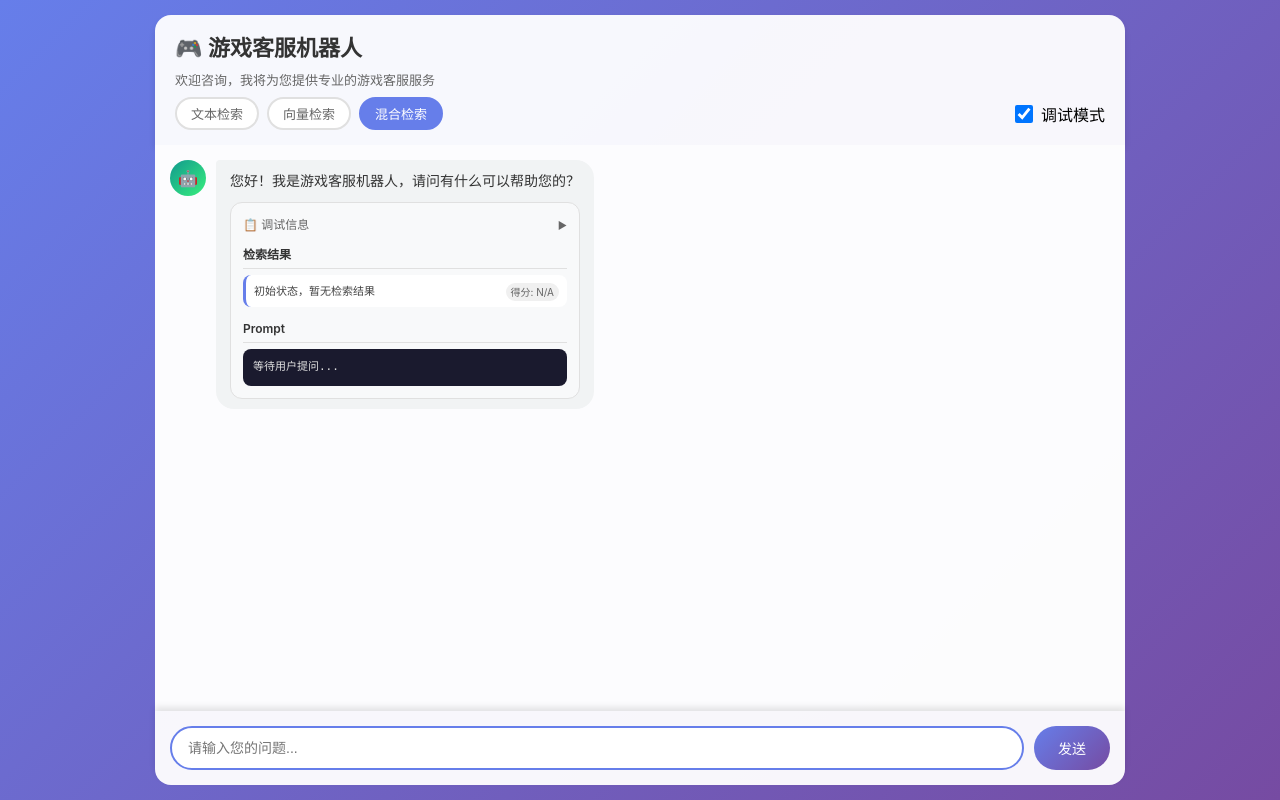
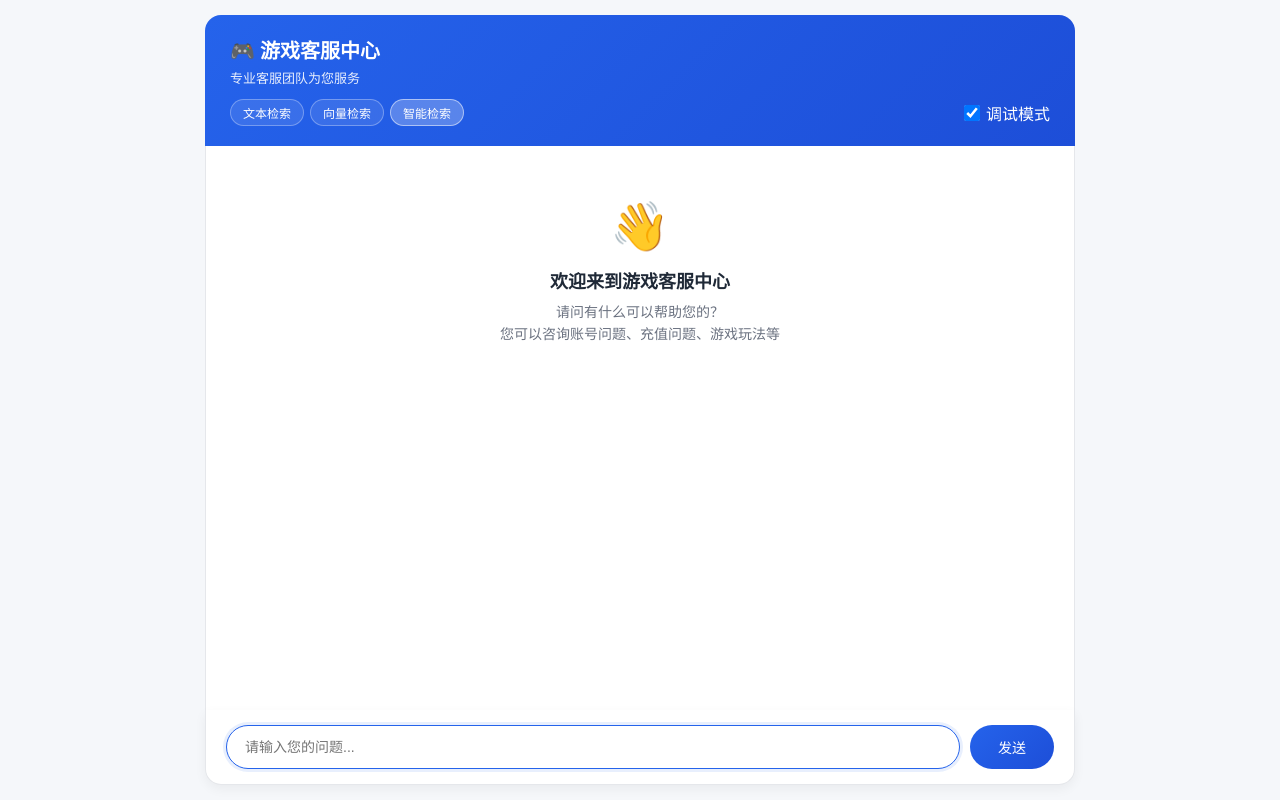
Before and after one commit to liuzheshi1991/game-cs-bot, a Flask app: page / in a window 1280 px wide. Run offline with Flask 3, Linux system fonts and the light colour scheme.

Commit message:
修改UI界面：去除AI元素，改为传统客服风格

```diff
--- a/templates/chat.html
+++ b/templates/chat.html
@@ -3,18 +3,18 @@
 <head>
     <meta charset="UTF-8">
     <meta name="viewport" content="width=device-width, initial-scale=1.0">
-    <title>游戏客服机器人 - 调试模式</title>
+    <title>游戏客服中心</title>
     <style>
         * { margin: 0; padding: 0; box-sizing: border-box; }
 
         body {
             font-family: -apple-system, BlinkMacSystemFont, 'Segoe UI', Roboto, sans-serif;
-            background: linear-gradient(135deg, #667eea 0%, #764ba2 100%);
+            background: #f5f7fa;
             min-height: 100vh;
         }
 
         .chat-container {
-            max-width: 1000px;
+            max-width: 900px;
             margin: 0 auto;
             padding: 15px;
             display: flex;
@@ -23,80 +23,80 @@
         }
 
         .chat-header {
-            background: rgba(255,255,255,0.95);
+            background: linear-gradient(135deg, #2563eb 0%, #1d4ed8 100%);
             border-radius: 16px 16px 0 0;
-            padding: 15px 20px;
-            box-shadow: 0 4px 6px rgba(0,0,0,0.1);
+            padding: 20px 25px;
+            color: white;
         }
 
         .chat-header h1 {
-            color: #333;
-            font-size: 22px;
+            font-size: 20px;
             font-weight: 600;
-            margin-bottom: 8px;
+            margin-bottom: 4px;
         }
 
         .chat-header p {
-            color: #666;
             font-size: 13px;
+            opacity: 0.9;
         }
 
         .header-row {
             display: flex;
             justify-content: space-between;
             align-items: center;
-            margin-top: 8px;
+            margin-top: 12px;
         }
 
         .mode-selector {
             display: flex;
-            gap: 8px;
+            gap: 6px;
         }
 
         .mode-btn {
-            padding: 5px 14px;
-            border: 2px solid #e0e0e0;
-            border-radius: 18px;
-            background: white;
-            color: #666;
+            padding: 4px 12px;
+            border: 1px solid rgba(255,255,255,0.3);
+            border-radius: 16px;
+            background: rgba(255,255,255,0.1);
+            color: white;
             cursor: pointer;
-            font-size: 13px;
+            font-size: 12px;
             transition: all 0.2s ease;
         }
 
         .mode-btn.active {
-            border-color: #667eea;
-            background: #667eea;
-            color: white;
+            background: rgba(255,255,255,0.25);
+            border-color: rgba(255,255,255,0.5);
         }
 
         .debug-toggle {
             display: flex;
             align-items: center;
-            gap: 8px;
+            gap: 6px;
             cursor: pointer;
         }
 
         .debug-toggle input[type="checkbox"] {
-            width: 18px;
-            height: 18px;
+            width: 16px;
+            height: 16px;
             cursor: pointer;
         }
 
         .debug-toggle label {
-            font-size: 13px;
-            color: #666;
+            font-size: 12px;
+            color: rgba(255,255,255,0.8);
             cursor: pointer;
         }
 
         .chat-messages {
             flex: 1;
             overflow-y: auto;
-            background: rgba(255,255,255,0.98);
-            padding: 15px;
+            background: white;
+            padding: 20px;
             display: flex;
             flex-direction: column;
-            gap: 12px;
+            gap: 15px;
+            border-left: 1px solid #e5e7eb;
+            border-right: 1px solid #e5e7eb;
         }
 
         .message {
@@ -114,8 +114,8 @@
         .message.bot { justify-content: flex-start; }
 
         .avatar {
-            width: 36px;
-            height: 36px;
+            width: 32px;
+            height: 32px;
             border-radius: 50%;
             display: flex;
             align-items: center;
@@ -124,57 +124,57 @@
         }
 
         .user .avatar {
-            background: linear-gradient(135deg, #667eea 0%, #764ba2 100%);
+            background: #2563eb;
             color: white;
-            font-weight: bold;
+            font-size: 12px;
+            font-weight: 500;
+        }
+
+        .bot .avatar {
+            background: #10b981;
+            color: white;
             font-size: 14px;
         }
 
-        .bot .avatar {
-            background: linear-gradient(135deg, #11998e 0%, #38ef7d 100%);
-            color: white;
-            font-size: 16px;
-        }
-
         .message-content {
-            max-width: 75%;
-            padding: 10px 14px;
+            max-width: 70%;
+            padding: 12px 16px;
             border-radius: 18px;
             line-height: 1.6;
             font-size: 14px;
         }
 
         .user .message-content {
-            background: linear-gradient(135deg, #667eea 0%, #764ba2 100%);
+            background: #2563eb;
             color: white;
             border-radius: 18px 4px 18px 18px;
         }
 
         .bot .message-content {
-            background: #f1f3f4;
-            color: #333;
+            background: #f3f4f6;
+            color: #374151;
             border-radius: 4px 18px 18px 18px;
         }
 
         .retrieval-badge {
             display: inline-block;
             padding: 2px 8px;
-            background: #e8f5e9;
-            color: #2e7d32;
+            background: #dcfce7;
+            color: #166534;
             border-radius: 8px;
             font-size: 11px;
-            margin-bottom: 6px;
+            margin-bottom: 8px;
         }
 
         .suggested-questions {
-            margin-top: 8px;
-            padding-top: 8px;
-            border-top: 1px solid #e0e0e0;
+            margin-top: 10px;
+            padding-top: 10px;
+            border-top: 1px solid #e5e7eb;
         }
 
         .suggested-questions p {
             font-size: 11px;
-            color: #888;
+            color: #6b7280;
             margin-bottom: 6px;
         }
 
@@ -185,27 +185,27 @@
         }
 
         .suggested-tag {
-            padding: 3px 10px;
-            background: #e8f0fe;
-            color: #1967d2;
-            border-radius: 10px;
-            font-size: 11px;
+            padding: 4px 12px;
+            background: #eff6ff;
+            color: #1d4ed8;
+            border-radius: 12px;
+            font-size: 12px;
             cursor: pointer;
             transition: all 0.15s ease;
         }
 
         .suggested-tag:hover {
-            background: #1967d2;
+            background: #1d4ed8;
             color: white;
         }
 
         /* 调试信息样式 */
         .debug-panel {
-            background: #f8f9fa;
-            border-radius: 12px;
+            background: #f9fafb;
+            border-radius: 10px;
             padding: 12px;
             margin-top: 10px;
-            border: 1px solid #e0e0e0;
+            border: 1px solid #e5e7eb;
             overflow: hidden;
         }
 
@@ -220,11 +220,11 @@
             cursor: pointer;
             font-size: 12px;
             font-weight: 500;
-            color: #666;
+            color: #6b7280;
         }
 
         .debug-header:hover {
-            color: #333;
+            color: #374151;
         }
 
         .debug-toggle-icon {
@@ -251,10 +251,10 @@
 
         .debug-section-title {
             font-weight: 600;
-            color: #333;
+            color: #374151;
             margin-bottom: 6px;
             padding-bottom: 4px;
-            border-bottom: 1px solid #e0e0e0;
+            border-bottom: 1px solid #e5e7eb;
         }
 
         .debug-retrieval-results {
@@ -267,7 +267,7 @@
             padding: 8px;
             border-radius: 8px;
             margin-bottom: 6px;
-            border-left: 3px solid #667eea;
+            border-left: 3px solid #2563eb;
             font-size: 11px;
         }
 
@@ -278,21 +278,21 @@
         .retrieval-score {
             float: right;
             font-size: 10px;
-            color: #666;
-            background: #f0f0f0;
+            color: #6b7280;
+            background: #f3f4f6;
             padding: 1px 5px;
-            border-radius: 10px;
+            border-radius: 8px;
         }
 
         .retrieval-content {
-            color: #444;
+            color: #4b5563;
             line-height: 1.5;
             word-break: break-all;
         }
 
         .debug-prompt {
-            background: #1a1a2e;
-            color: #e0e0e0;
+            background: #1f2937;
+            color: #e5e7eb;
             padding: 10px;
             border-radius: 8px;
             font-family: 'Consolas', 'Monaco', monospace;
@@ -305,10 +305,13 @@
         }
 
         .chat-input-area {
-            background: rgba(255,255,255,0.95);
+            background: white;
             border-radius: 0 0 16px 16px;
-            padding: 15px;
-            box-shadow: 0 -4px 6px rgba(0,0,0,0.1);
+            padding: 15px 20px;
+            border-left: 1px solid #e5e7eb;
+            border-right: 1px solid #e5e7eb;
+            border-bottom: 1px solid #e5e7eb;
+            box-shadow: 0 4px 12px rgba(0,0,0,0.05);
         }
 
         .input-row {
@@ -318,22 +321,25 @@
 
         .chat-input {
             flex: 1;
-            padding: 12px 16px;
-            border: 2px solid #e0e0e0;
-            border-radius: 22px;
+            padding: 12px 18px;
+            border: 1px solid #d1d5db;
+            border-radius: 24px;
             font-size: 14px;
             outline: none;
-            transition: border-color 0.2s ease;
+            transition: all 0.2s ease;
         }
 
-        .chat-input:focus { border-color: #667eea; }
+        .chat-input:focus {
+            border-color: #2563eb;
+            box-shadow: 0 0 0 3px rgba(37,99,235,0.1);
+        }
 
         .send-btn {
-            padding: 12px 24px;
-            background: linear-gradient(135deg, #667eea 0%, #764ba2 100%);
+            padding: 12px 28px;
+            background: linear-gradient(135deg, #2563eb 0%, #1d4ed8 100%);
             color: white;
             border: none;
-            border-radius: 22px;
+            border-radius: 24px;
             font-size: 14px;
             font-weight: 500;
             cursor: pointer;
@@ -342,7 +348,7 @@
 
         .send-btn:hover:not(:disabled) {
             transform: translateY(-1px);
-            box-shadow: 0 3px 10px rgba(102,126,234,0.4);
+            box-shadow: 0 4px 14px rgba(37,99,235,0.3);
         }
 
         .send-btn:disabled {
@@ -353,13 +359,13 @@
         .typing-indicator {
             display: flex;
             align-items: center;
-            gap: 3px;
+            gap: 4px;
         }
 
         .typing-dot {
-            width: 5px;
-            height: 5px;
-            background: #999;
+            width: 6px;
+            height: 6px;
+            background: #9ca3af;
             border-radius: 50%;
             animation: typing 1.4s infinite ease-in-out;
         }
@@ -373,6 +379,29 @@
             40% { opacity: 1; }
         }
 
+        .welcome-message {
+            text-align: center;
+            padding: 30px 20px;
+            color: #6b7280;
+        }
+
+        .welcome-icon {
+            font-size: 48px;
+            margin-bottom: 12px;
+        }
+
+        .welcome-title {
+            font-size: 18px;
+            font-weight: 600;
+            color: #1f2937;
+            margin-bottom: 8px;
+        }
+
+        .welcome-desc {
+            font-size: 14px;
+            line-height: 1.6;
+        }
+
         @media (max-width: 600px) {
             .message-content { max-width: 85%; }
             .chat-container { padding: 8px; }
@@ -383,13 +412,13 @@
 <body>
     <div class="chat-container">
         <div class="chat-header">
-            <h1>🎮 游戏客服机器人</h1>
-            <p>欢迎咨询，我将为您提供专业的游戏客服服务</p>
+            <h1>🎮 游戏客服中心</h1>
+            <p>专业客服团队为您服务</p>
             <div class="header-row">
                 <div class="mode-selector">
                     <button class="mode-btn" data-mode="text">文本检索</button>
                     <button class="mode-btn" data-mode="embedding">向量检索</button>
-                    <button class="mode-btn active" data-mode="hybrid">混合检索</button>
+                    <button class="mode-btn active" data-mode="hybrid">智能检索</button>
                 </div>
                 <label class="debug-toggle">
                     <input type="checkbox" id="debug-toggle" checked>
@@ -399,32 +428,10 @@
         </div>
 
         <div class="chat-messages" id="chat-messages">
-            <div class="message bot">
-                <div class="avatar">🤖</div>
-                <div class="message-content">
-                    您好！我是游戏客服机器人，请问有什么可以帮助您的？
-                    <div class="debug-panel" id="welcome-debug">
-                        <div class="debug-header">
-                            <span>📋 调试信息</span>
-                            <span class="debug-toggle-icon">▶</span>
-                        </div>
-                        <div class="debug-content">
-                            <div class="debug-section">
-                                <div class="debug-section-title">检索结果</div>
-                                <div class="debug-retrieval-results">
-                                    <div class="retrieval-item">
-                                        <span class="retrieval-score">得分: N/A</span>
-                                        <div class="retrieval-content">初始状态，暂无检索结果</div>
-                                    </div>
-                                </div>
-                            </div>
-                            <div class="debug-section">
-                                <div class="debug-section-title">Prompt</div>
-                                <div class="debug-prompt">等待用户提问...</div>
-                            </div>
-                        </div>
-                    </div>
-                </div>
+            <div class="welcome-message">
+                <div class="welcome-icon">👋</div>
+                <div class="welcome-title">欢迎来到游戏客服中心</div>
+                <div class="welcome-desc">请问有什么可以帮助您的？<br/>您可以咨询账号问题、充值问题、游戏玩法等</div>
             </div>
         </div>
 
@@ -457,7 +464,6 @@
             });
         });
 
-        // 调试面板折叠/展开
         document.addEventListener('click', (e) => {
             const header = e.target.closest('.debug-header');
             if (header) {
@@ -470,11 +476,11 @@
             const question = chatInput.value.trim();
             if (!question) return;
 
-            addMessage('user', question);
+            addUserMessage(question);
             chatInput.value = '';
             sendBtn.disabled = true;
 
-            const typingIndicator = addMessage('bot', '', true);
+            const typingIndicator = addTypingIndicator();
 
             try {
                 const response = await fetch('/api/chat/stream', {
@@ -491,7 +497,7 @@
                 typingIndicator.remove();
 
                 if (!response.ok) {
-                    addMessage('bot', `❌ 请求失败：${response.status}`);
+                    addBotMessage(`请求失败：${response.status}`);
                     sendBtn.disabled = false;
                     return;
                 }
@@ -528,21 +534,19 @@
                                     if (data.retrieval_mode === 'embedding') {
                                         modeText = '向量检索';
                                     } else if (data.retrieval_mode === 'hybrid') {
-                                        modeText = '混合检索';
+                                        modeText = '智能检索';
                                     }
                                     badge.textContent = modeText;
                                     contentElement.insertBefore(badge, contentElement.firstChild);
                                     currentSuggestedQuestions = data.suggested_questions || [];
                                 } else if (data.type === 'retrieval') {
-                                    // 保存检索结果用于调试面板
                                     currentRetrievalResults = data.results || [];
                                 } else if (data.type === 'prompt') {
-                                    // 保存prompt用于调试面板
                                     currentPrompt = data.content || '';
                                 } else if (data.type === 'content') {
                                     contentElement.innerHTML += escapeHtml(data.data).replace(/\n/g, '<br>');
                                 } else if (data.type === 'error') {
-                                    contentElement.textContent = `❌ ${data.data}`;
+                                    contentElement.textContent = `错误：${data.data}`;
                                 }
 
                                 scrollToBottom();
@@ -553,7 +557,6 @@
                     }
                 }
 
-                // 添加推荐问题
                 if (currentSuggestedQuestions.length > 0) {
                     const suggestedDiv = document.createElement('div');
                     suggestedDiv.className = 'suggested-questions';
@@ -568,7 +571,6 @@
                     contentElement.appendChild(suggestedDiv);
                 }
 
-                // 添加调试面板
                 if (debugToggle.checked) {
                     const debugPanel = createDebugPanel();
                     contentElement.appendChild(debugPanel);
@@ -576,7 +578,7 @@
 
             } catch (error) {
                 typingIndicator.remove();
-                addMessage('bot', `❌ 网络错误：${error.message}`);
+                addBotMessage(`网络错误：${error.message}`);
             }
 
             sendBtn.disabled = false;
@@ -610,7 +612,7 @@
                         <div class="debug-retrieval-results">${retrievalHtml}</div>
                     </div>
                     <div class="debug-section">
-                        <div class="debug-section-title">Prompt (发送给LLM)</div>
+                        <div class="debug-section-title">查询提示</div>
                         <div class="debug-prompt">${escapeHtml(currentPrompt) || '暂无'}</div>
                     </div>
                 </div>
@@ -619,26 +621,61 @@
             return panel;
         }
 
-        function addMessage(sender, content, isTyping = false) {
+        function addUserMessage(content) {
             const messageDiv = document.createElement('div');
-            messageDiv.className = `message ${sender}`;
+            messageDiv.className = 'message user';
 
             const avatar = document.createElement('div');
             avatar.className = 'avatar';
-            avatar.textContent = sender === 'user' ? '👤' : '🤖';
+            avatar.textContent = '您';
 
             const contentDiv = document.createElement('div');
             contentDiv.className = 'message-content';
-
-            if (isTyping) {
-                contentDiv.innerHTML = '<div class="typing-indicator"><span class="typing-dot"></span><span class="typing-dot"></span><span class="typing-dot"></span></div>';
-            } else {
-                contentDiv.innerHTML = formatMessage(content);
-            }
+            contentDiv.innerHTML = formatMessage(content);
 
             messageDiv.appendChild(avatar);
             messageDiv.appendChild(contentDiv);
             chatMessages.appendChild(messageDiv);
+
+            scrollToBottom();
+        }
+
+        function addBotMessage(content) {
+            const messageDiv = document.createElement('div');
+            messageDiv.className = 'message bot';
+
+            const avatar = document.createElement('div');
+            avatar.className = 'avatar';
+            avatar.textContent = '客服';
+
+            const contentDiv = document.createElement('div');
+            contentDiv.className = 'message-content';
+            contentDiv.innerHTML = formatMessage(content);
+
+            messageDiv.appendChild(avatar);
+            messageDiv.appendChild(contentDiv);
+            chatMessages.appendChild(messageDiv);
+
+            scrollToBottom();
+        }
+
+        function addTypingIndicator() {
+            const messageDiv = document.createElement('div');
+            messageDiv.className = 'message bot';
+
+            const avatar = document.createElement('div');
+            avatar.className = 'avatar';
+            avatar.textContent = '客服';
+
+            const contentDiv = document.createElement('div');
+            contentDiv.className = 'message-content';
+            contentDiv.innerHTML = '<div class="typing-indicator"><span class="typing-dot"></span><span class="typing-dot"></span><span class="typing-dot"></span></div>';
+
+            messageDiv.appendChild(avatar);
+            messageDiv.appendChild(contentDiv);
+            chatMessages.appendChild(messageDiv);
+
+            scrollToBottom();
 
             return messageDiv;
         }
@@ -649,7 +686,7 @@
 
             const avatar = document.createElement('div');
             avatar.className = 'avatar';
-            avatar.textContent = '🤖';
+            avatar.textContent = '客服';
 
             const contentDiv = document.createElement('div');
             contentDiv.className = 'message-content';
```
